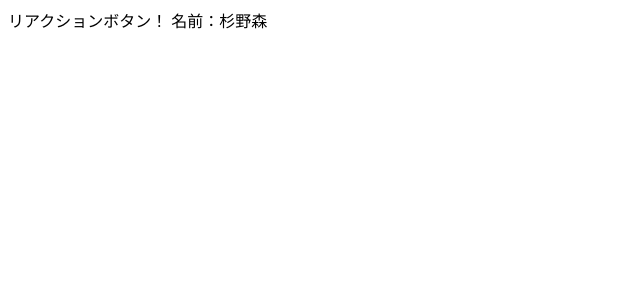
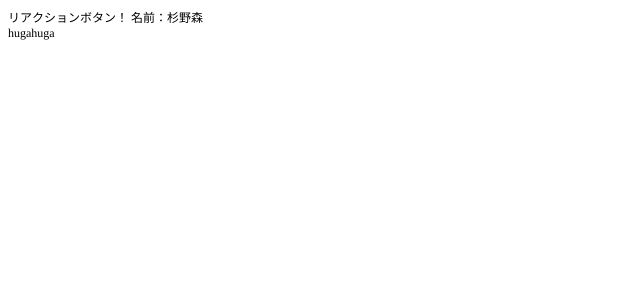
Before and after one commit to iikyara/RyoheyMeeting, a Django app: page /ReactionButton/ReactionButton?userid=1 in a window 1280 px wide. Shown: the top 300 px of the page, without its empty margins (0-640 px from the left). Run offline with Django 3.2, Linux system fonts and the light colour scheme.

Commit message:
[update] hugahugaと記述

```diff
--- a/ReactionButton/templates/ReactionButton/ReactionButton.html
+++ b/ReactionButton/templates/ReactionButton/ReactionButton.html
@@ -1,11 +1,20 @@
+<!DOCTYPE html PUBLIC "-//W3C//DTD HTML 4.01//EN" "http://www.w3.org/TR/html4/strict.dtd">
 <html>
 <head>
-<meta charset="utf-8">
-<title>リアクションボタンのページ</title>
+  <meta http-equiv="Content-Type" content="text/html; charset=utf-8">
+  <meta http-equiv="Content-Style-Type" content="text/css">
+  <title>リアクションボタンのページ</title>
+  <meta name="Generator" content="Cocoa HTML Writer">
+  <meta name="CocoaVersion" content="2022.3">
+  <style type="text/css">
+    p.p1 {margin: 0.0px 0.0px 0.0px 0.0px; font: 12.0px 'Hiragino Mincho ProN'; color: #000000; -webkit-text-stroke: #000000}
+    p.p2 {margin: 0.0px 0.0px 0.0px 0.0px; font: 12.0px Times; color: #000000; -webkit-text-stroke: #000000}
+    span.s1 {font-kerning: none}
+    span.s2 {font: 12.0px Times; font-kerning: none}
+  </style>
 </head>
 <body>
-リアクションボタン！
-名前：{{name}}
-<input type="hidden" id="userid" value="{{userid}}">
+<p class="p1"><span class="s1">リアクションボタン！</span><span class="s2"> </span><span class="s1">名前：</span><span class="s2">{{name}}<span class="Apple-converted-space"> </span></span></p>
+<p class="p2"><span class="s1">hugahuga</span></p>
 </body>
 </html>
```
